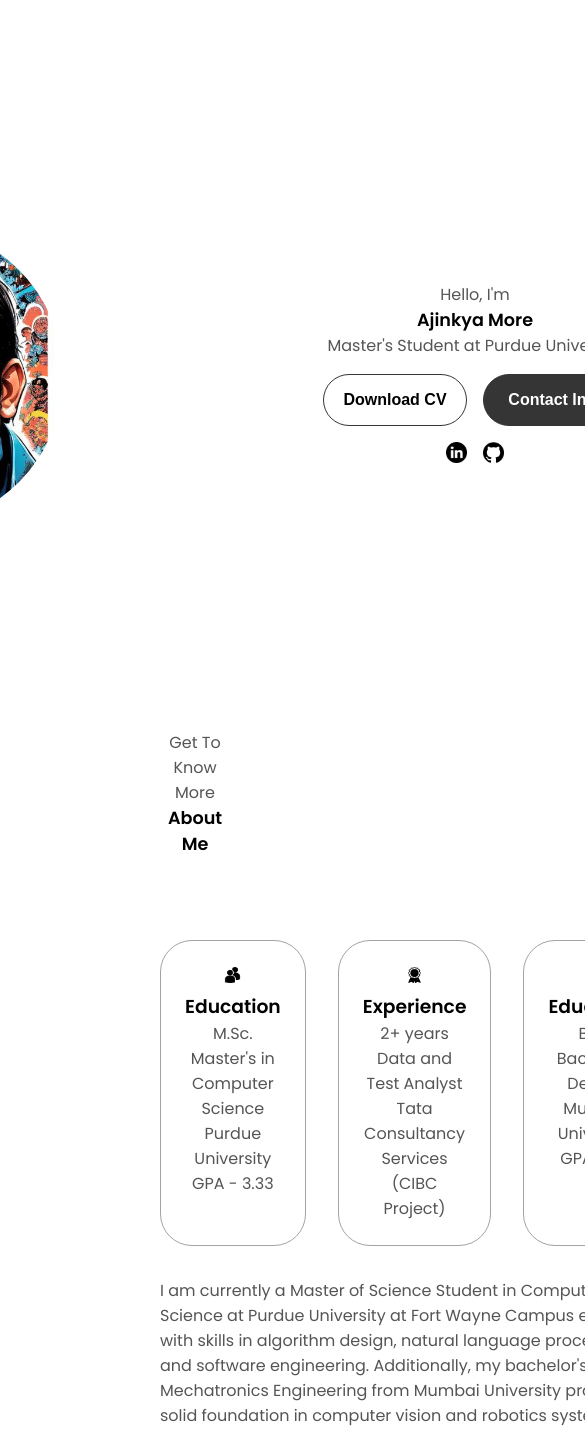
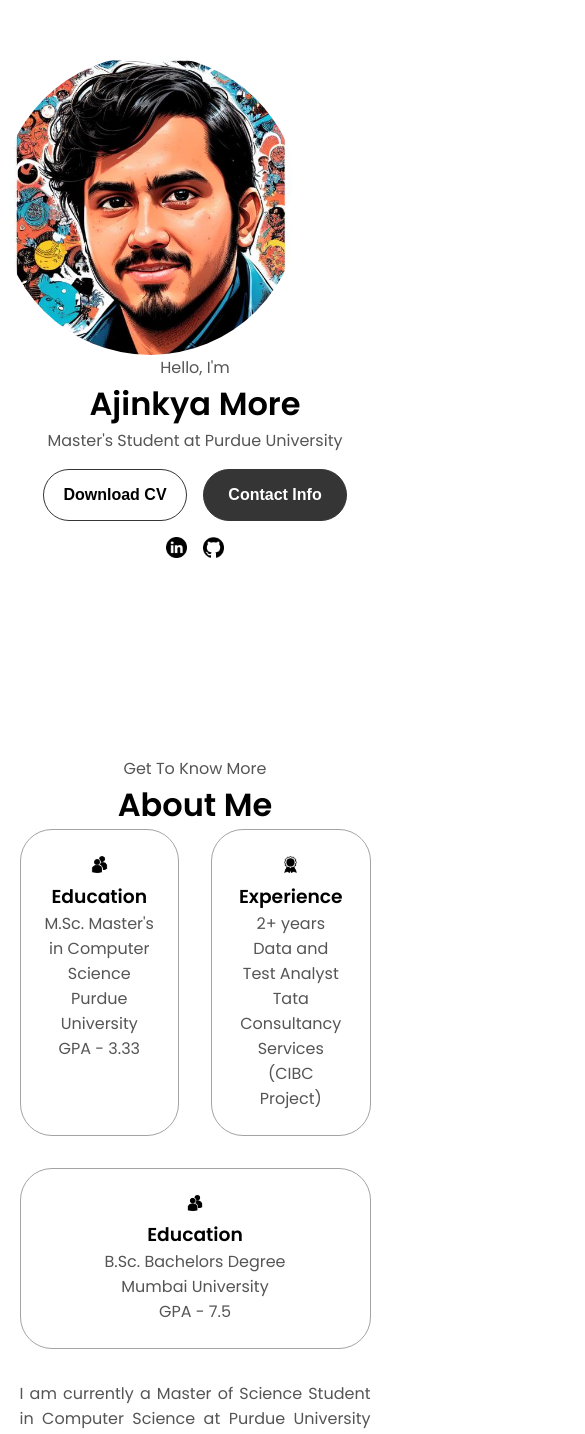
Before and after one commit to Asm3515/my-app, a React (Create React App) app: page / in a window 390 px wide. Shown: the part 122-1556 px from the top of the page, 585 px wide, since content can reach past the window. Built offline with nearby package versions, Linux system fonts and the light colour scheme.

Commit message:
Mobile Query

```diff
--- a/src/App.js
+++ b/src/App.js
@@ -1,6 +1,7 @@
 import { Navbar } from "./Navbar/Navbar";
 import Section  from "./Section/Section";
 import "./App.css"
+import "./MediaQueries.css"
 
 function App() {
   return (
--- /dev/null
+++ b/src/MediaQueries.css
@@ -0,0 +1,109 @@
+@media screen and (max-width: 1400px) {
+
+
+    #profile {
+        margin: 0; /* Ensure no unintended margin */
+        align-items: center;
+      }
+    #profile {
+      height: 83vh;
+      margin-bottom: 6rem;
+    }
+    .about-containers {
+      flex-wrap: wrap;
+    }
+    #contact,
+    #projects {
+      height: fit-content;
+    }
+  }
+
+  @media screen and (max-width: 1200px) {
+    #desktop-nav {
+      display: none;
+    }
+    #hamburger-nav {
+      display: flex;
+    }
+    #experience,
+    .experience-details-container {
+      margin-top: 2rem;
+    }
+    #profile,
+    .section-container {
+      display: block;
+    }
+    .arrow {
+      display: none;
+    }
+    section,
+    .section-container {
+      height: fit-content;
+    }
+    section {
+      margin: 0 5%;
+    }
+    .section__pic-container {
+      width: 275px;
+      height: 275px;
+      margin: 0 auto 2rem;
+    }
+    .about-containers {
+      margin-top: 0;
+    }
+  }
+
+  @media screen and (max-width: 600px) {
+    #contact,
+    footer {
+      height: 40vh;
+    }
+    #profile {
+      height: 83vh;
+      margin-bottom: 0;
+    }
+    article {
+      font-size: 1rem;
+    }
+    footer nav {
+      height: fit-content;
+      margin-bottom: 2rem;
+    }
+    .about-containers,
+    .contact-info-upper-container,
+    .btn-container {
+      flex-wrap: wrap;
+    }
+    .contact-info-container {
+      margin: 0;
+    }
+    .contact-info-container p,
+    .nav-links li a {
+      font-size: 1rem;
+    }
+    .experience-sub-title {
+      font-size: 1.25rem;
+    }
+    .logo {
+      font-size: 1.5rem;
+    }
+    .nav-links {
+      flex-direction: column;
+      gap: 0.5rem;
+      text-align: center;
+    }
+    .section__pic-container {
+      width: auto;
+      height: 46vw;
+      justify-content: center;
+    }
+    .section__text__p2 {
+      font-size: 1.25rem;
+    }
+    .title {
+      font-size: 2rem;
+    }
+    .text-container {
+      text-align: justify;
+    }
+  }
```
